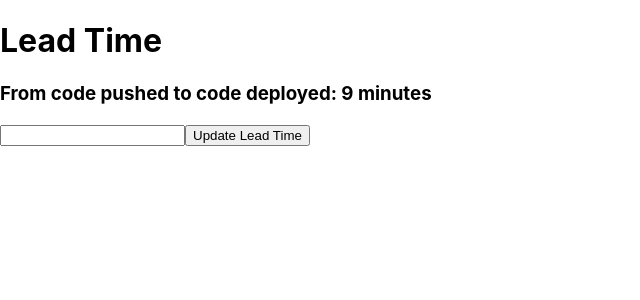
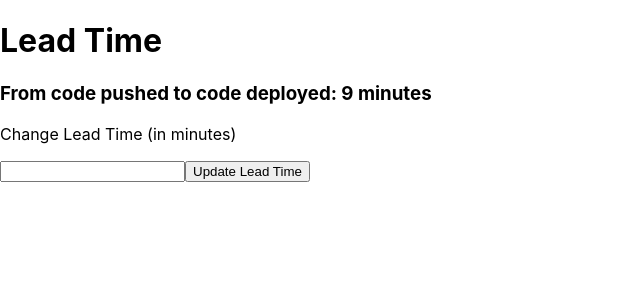
Before and after one commit to tmusibon/squad6-react-metrics-dev, a React (Create React App) app: page / in a window 1280 px wide. Shown: the top 300 px of the page, without its empty margins (0-640 px from the left). Built offline with nearby package versions, Linux system fonts and the light colour scheme.

Commit message:
adding ui fixes

```diff
--- a/src/App.js
+++ b/src/App.js
@@ -19,6 +19,7 @@ function App() {
     <>
       <h1>Lead Time</h1>
       <h3>{leadTimeText}</h3>
+      <p>Change Lead Time (in minutes)</p>
       <input type="Text" id="leadTimeInput" onChange={leadTimeInputHandler}/>
       <button id="leadTimeSubmit" onClick={leadTimeButtonHandler}>Update Lead Time</button>
     </>
```
